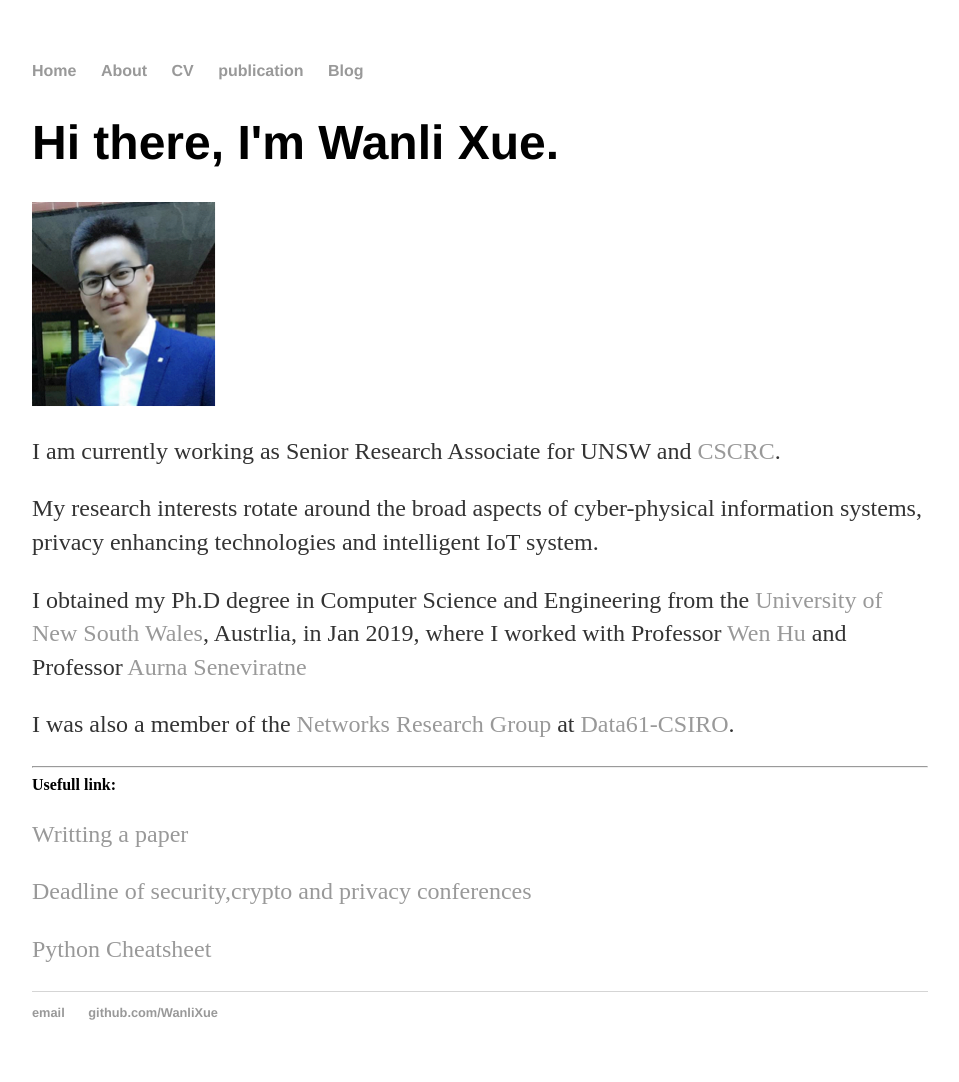
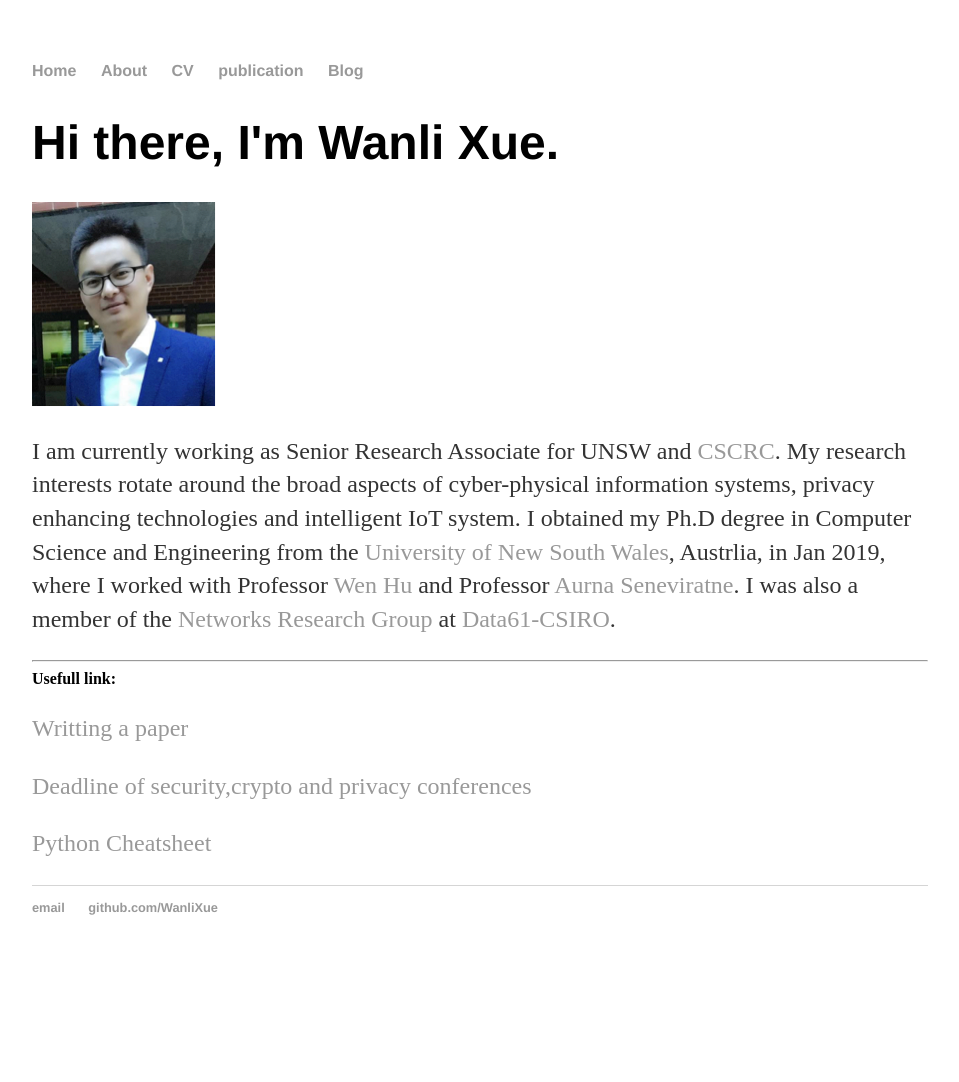
Before and after one commit to WanliXue/WanliXue.github.io, a Jekyll site: the page built from index.html, in a window 1280 px wide. Shown: the whole page, without its empty margins (160-1119 px from the left). Built offline with Jekyll 4.4.1, drawn with Linux system fonts in a browser that asks for light colours; after the commit the page ends 977 px from its top, so only the background shows below that.

Commit message:
Update index.html

```diff
--- a/index.html
+++ b/index.html
@@ -6,10 +6,11 @@
 		<div class="blurb">
 			<h1>Hi there, I'm Wanli Xue.</h1>
 			<img src="images/wanli.png" >
-			<p>I am currently working as Senior Research Associate for UNSW and <a href="https://www.cybersecuritycrc.org.au/">CSCRC</a>.</p>
-			<p>My research interests rotate around the broad aspects of cyber-physical information systems, privacy enhancing technologies and intelligent IoT system.</p>
-			<p>I obtained my Ph.D degree in Computer Science and Engineering from the <a href="https://www.unsw.edu.au/">University of New South Wales</a>, Austrlia, in Jan 2019, where I worked with Professor <a href="https://sites.google.com/site/wenhuunsw/home">Wen Hu</a> and Professor <a href="https://research.unsw.edu.au/people/professor-aruna-prasad-seneviratne">Aurna Seneviratne</a></p>
-			<p>I was also a member of the <a href="https://research.csiro.au/isp/">Networks Research Group</a> at <a href="https://data61.csiro.au/">Data61-CSIRO</a>.</p>
+			<p>I am currently working as Senior Research Associate for UNSW and <a href="https://www.cybersecuritycrc.org.au/">CSCRC</a>.
+			My research interests rotate around the broad aspects of cyber-physical information systems, privacy enhancing technologies and intelligent IoT system.
+			I obtained my Ph.D degree in Computer Science and Engineering from the <a href="https://www.unsw.edu.au/">University of New South Wales</a>, Austrlia, in Jan 2019,
+			where I worked with Professor <a href="https://sites.google.com/site/wenhuunsw/home">Wen Hu</a> and Professor <a href="https://research.unsw.edu.au/people/professor-aruna-prasad-seneviratne">Aurna Seneviratne</a>.
+			I was also a member of the <a href="https://research.csiro.au/isp/">Networks Research Group</a> at <a href="https://data61.csiro.au/">Data61-CSIRO</a>.</p>
 
 
 
```
